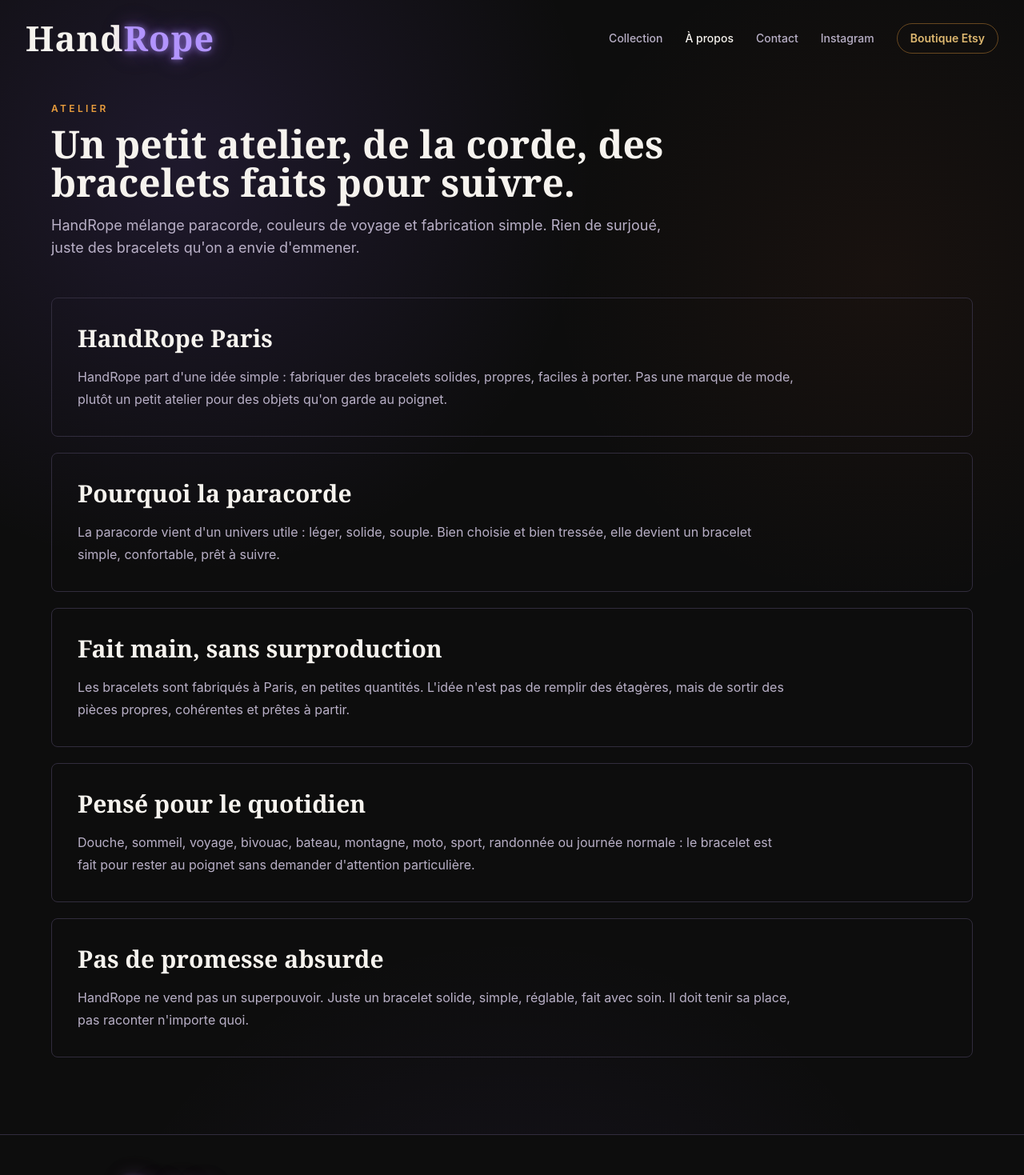
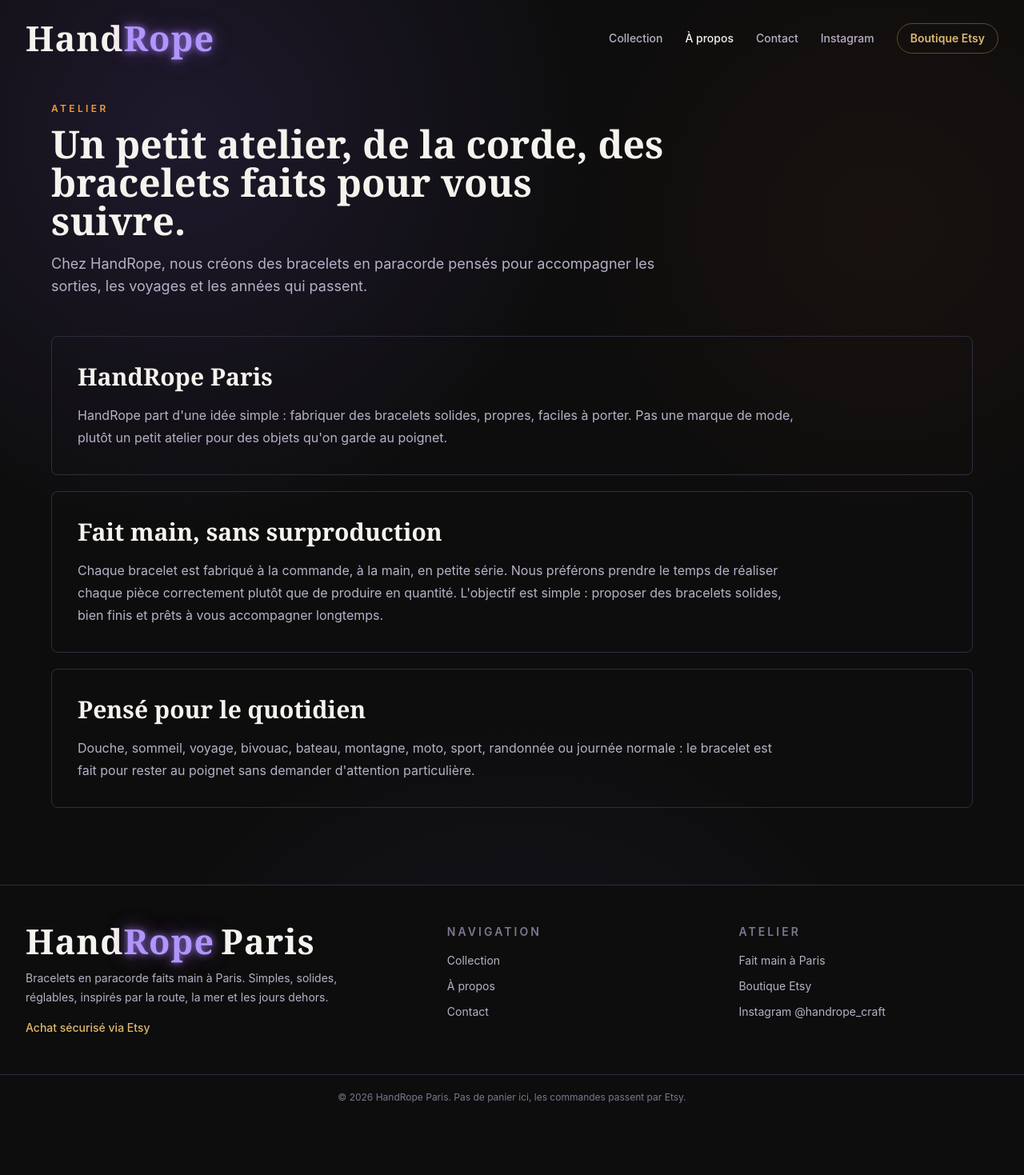
Before and after one commit to eukl/handrope, a Next.js app: page /about in a window 1280 px wide. Shown: the top 1469 px of the page at 80% size. After the commit the page ends 1400 px from the top, so only its background shows below. Built offline with nearby package versions, Linux system fonts and the light colour scheme.

Commit message:
Update description

```diff
--- a/app/about/page.tsx
+++ b/app/about/page.tsx
@@ -13,20 +13,12 @@
     text: "HandRope part d'une idée simple : fabriquer des bracelets solides, propres, faciles à porter. Pas une marque de mode, plutôt un petit atelier pour des objets qu'on garde au poignet."
   },
   {
-    title: "Pourquoi la paracorde",
-    text: "La paracorde vient d'un univers utile : léger, solide, souple. Bien choisie et bien tressée, elle devient un bracelet simple, confortable, prêt à suivre."
-  },
-  {
     title: "Fait main, sans surproduction",
-    text: "Les bracelets sont fabriqués à Paris, en petites quantités. L'idée n'est pas de remplir des étagères, mais de sortir des pièces propres, cohérentes et prêtes à partir."
+    text: "Chaque bracelet est fabriqué à la commande, à la main, en petite série. Nous préférons prendre le temps de réaliser chaque pièce correctement plutôt que de produire en quantité. L'objectif est simple : proposer des bracelets solides, bien finis et prêts à vous accompagner longtemps."
   },
   {
     title: "Pensé pour le quotidien",
     text: "Douche, sommeil, voyage, bivouac, bateau, montagne, moto, sport, randonnée ou journée normale : le bracelet est fait pour rester au poignet sans demander d'attention particulière."
-  },
-  {
-    title: "Pas de promesse absurde",
-    text: "HandRope ne vend pas un superpouvoir. Juste un bracelet solide, simple, réglable, fait avec soin. Il doit tenir sa place, pas raconter n'importe quoi."
   }
 ];
 
@@ -36,8 +28,8 @@
       <div className="mx-auto max-w-6xl">
         <SectionTitle
           eyebrow="Atelier"
-          title="Un petit atelier, de la corde, des bracelets faits pour suivre."
-          description="HandRope mélange paracorde, couleurs de voyage et fabrication simple. Rien de surjoué, juste des bracelets qu'on a envie d'emmener."
+          title="Un petit atelier, de la corde, des bracelets faits pour vous suivre."
+          description="Chez HandRope, nous créons des bracelets en paracorde pensés pour accompagner les sorties, les voyages et les années qui passent."
         />
 
         <div className="mt-12 grid gap-5">
```
